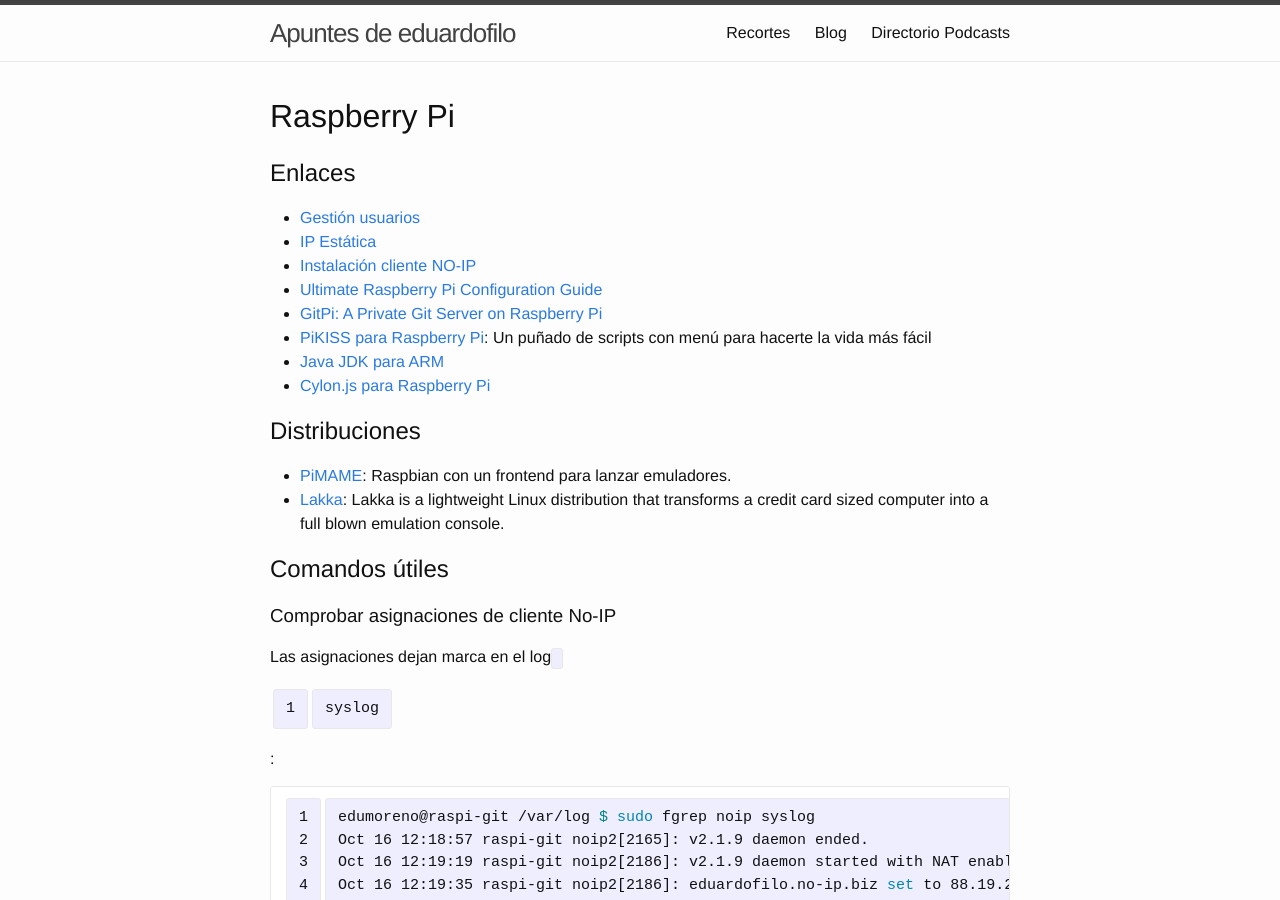
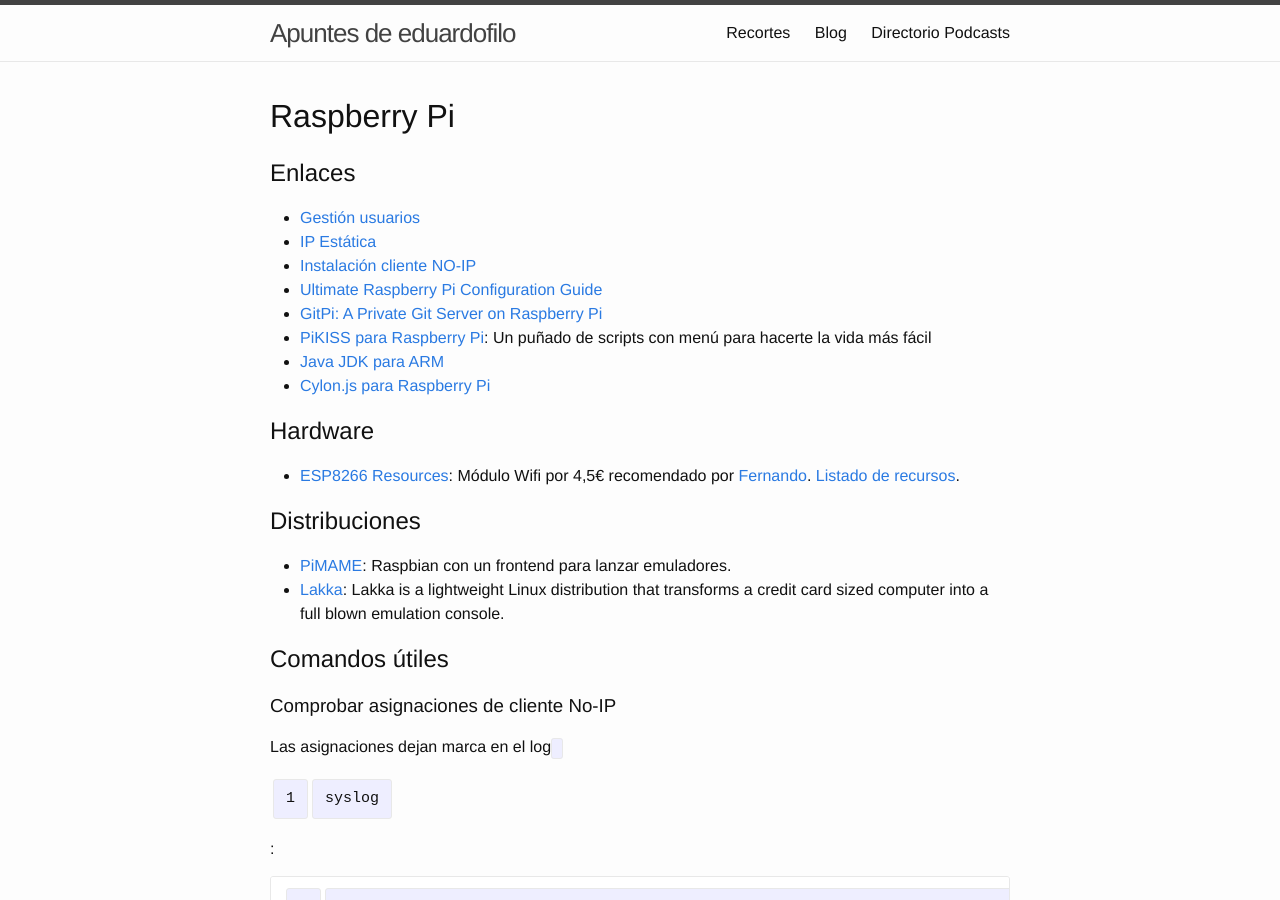
Before and after one commit to eduardofilo/eduardofilo.jekyll, a Jekyll site: the page built from sistemas/raspi.md, in a window 1280 px wide and 900 px high. Built offline with Jekyll 4.4.1, drawn with Linux system fonts in a browser that asks for light colours; Markdown is read by kramdown in place of the engine named in the settings.

Commit message:
Se añade módulo Wifi recomendado por Fernando a apuntes Raspi.

```diff
--- a/sistemas/raspi.md
+++ b/sistemas/raspi.md
@@ -15,6 +15,10 @@
 * [PiKISS para Raspberry Pi](http://misapuntesde.com/post.php?id=409): Un puñado de scripts con menú para hacerte la vida más fácil
 * [Java JDK para ARM](http://www.oracle.com/technetwork/java/javase/downloads/jdk8-arm-downloads-2187472.html)
 * [Cylon.js para Raspberry Pi](http://cylonjs.com/documentation/platforms/raspberry-pi/)
+
+## Hardware
+
+* [ESP8266 Resources](http://es.aliexpress.com/item/2PCS-ESP8266-Serial-Esp-01-WIFI-Wireless-Transceiver-Module-Send-Receive-LWIP-AP-STA/32232009463.html?recommendVersion=1): Módulo Wifi por 4,5€ recomendado por [Fernando](https://twitter.com/m_trombone). [Listado de recursos](http://www.xess.com/blog/esp8266-resources/).
 
 ## Distribuciones
 * [PiMAME](http://pimame.org/): Raspbian con un frontend para lanzar emuladores.
```
